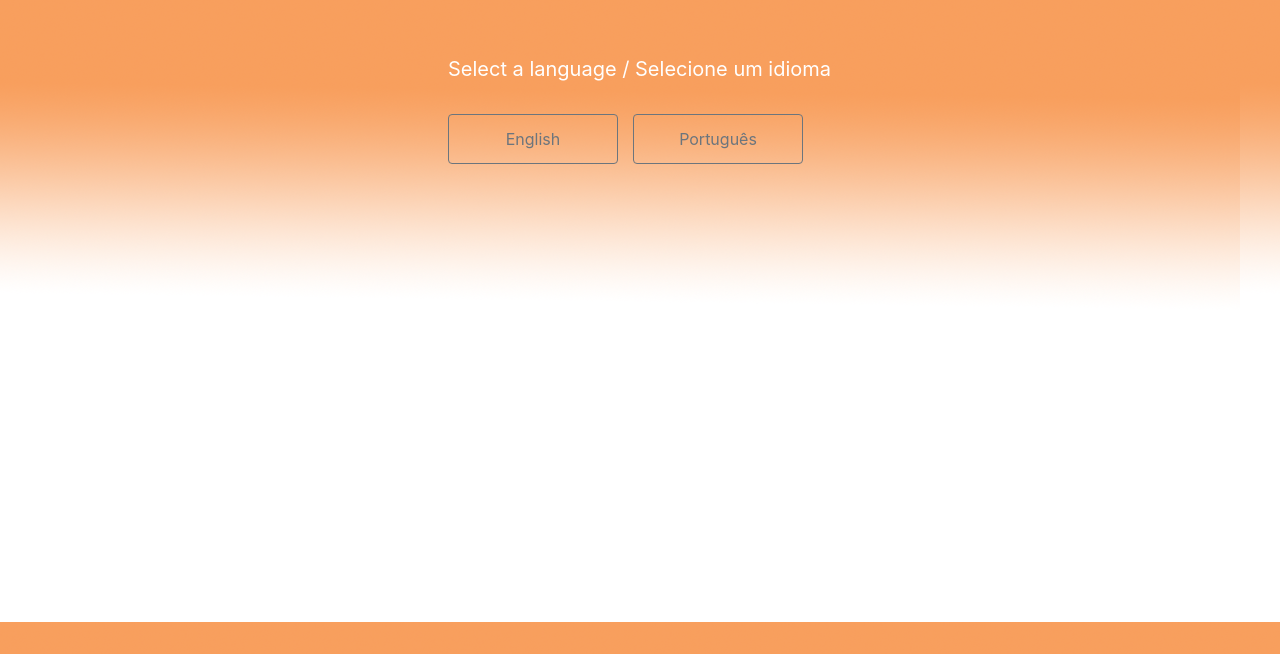
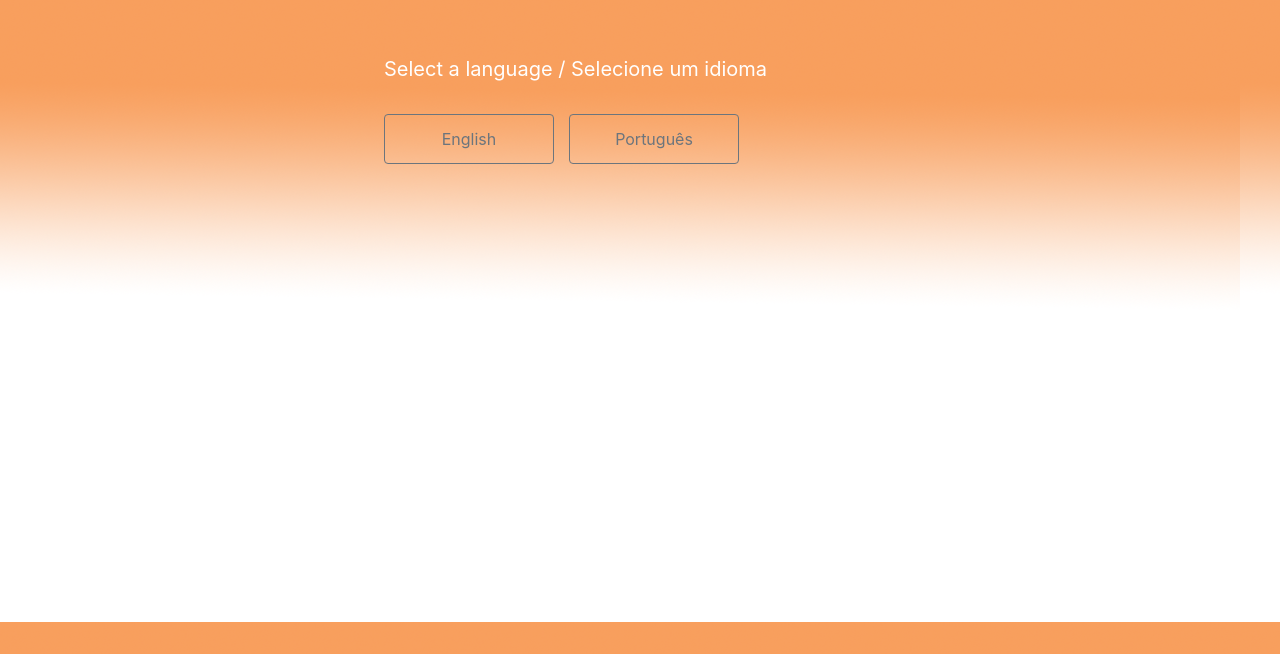
Before and after one commit to freddomingues/freddomingues.github.io, a website: page index.html in a window 1280 px wide. Shown: the part 146-800 px from the top of the page. Drawn offline with nearby package versions, Linux system fonts and the light colour scheme.

Commit message:
fixing layout

```diff
--- a/index.html
+++ b/index.html
@@ -14,7 +14,7 @@
 </head>
 <body background="img/background.png">
 
-  <div style="margin-top: 200px; margin-left: 35%; margin-right: 30%; min-width: 50%;">
+  <div style="margin-top: 200px; margin-left: 30%; margin-right: 30%; min-width: 50%;">
     <p style="color: white;font-size: 20px;">
          Select a language / Selecione um idioma
     </p>
```
